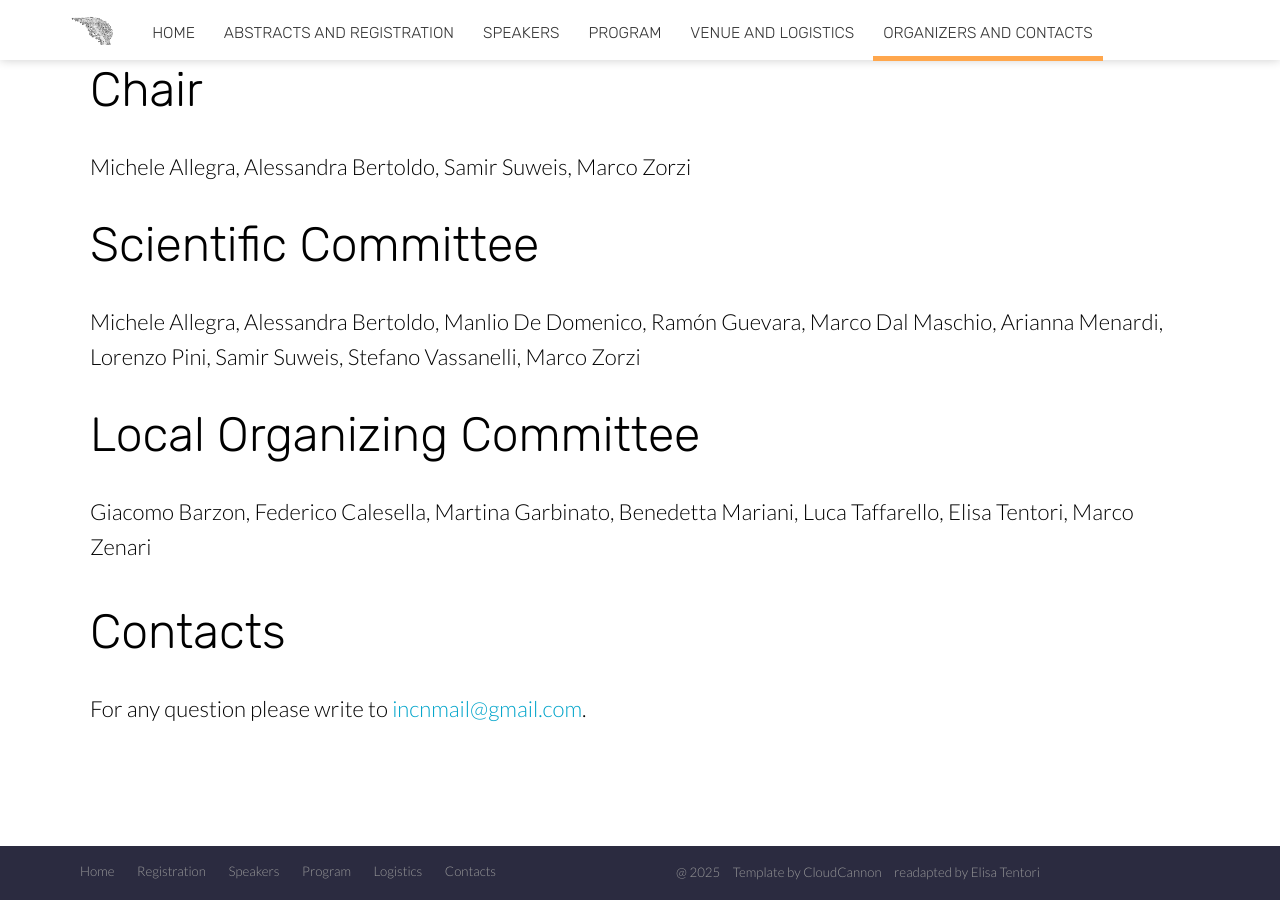
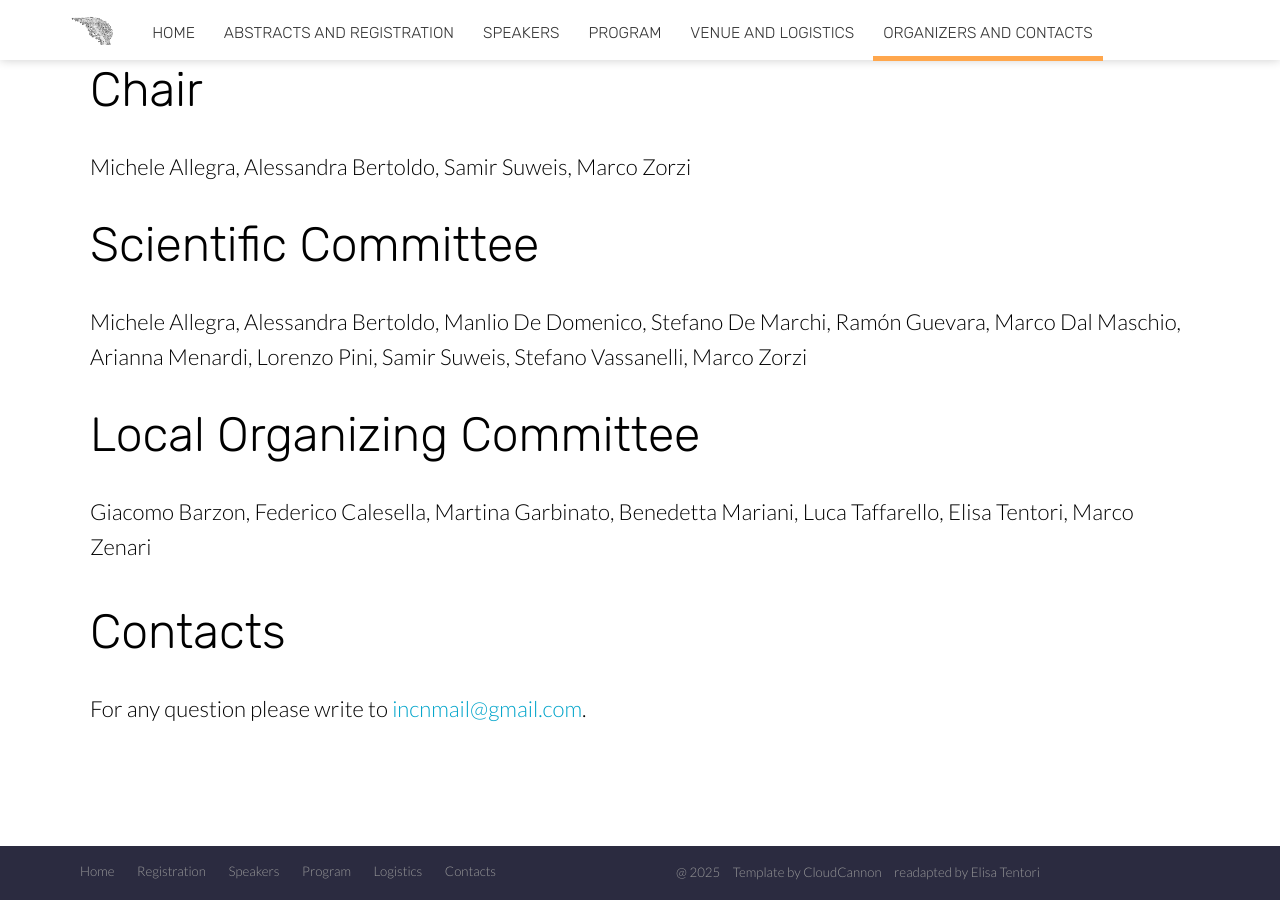
Before and after one commit to INCNgit/incn, a Jekyll site: the page built from organizers.html, in a window 1280 px wide and 900 px high, scrolled down 521 px. Built offline with Jekyll 4.4.1, drawn with Linux system fonts in a browser that asks for light colours; nearby versions of some CDN libraries.

Commit message:
minor changes

```diff
--- a/organizers.html
+++ b/organizers.html
@@ -79,7 +79,7 @@ image: /images/background/backpd.png
 
 				<h2 class="editable" style="margin-top: 2rem;">Scientific Committee</h2>
 				<p class="editable">
-					Michele Allegra, Alessandra Bertoldo, Manlio De Domenico, Ramón Guevara, Marco Dal Maschio, Arianna Menardi, Lorenzo Pini, Samir Suweis, Stefano Vassanelli, Marco Zorzi
+					Michele Allegra, Alessandra Bertoldo, Manlio De Domenico, Stefano De Marchi, Ramón Guevara, Marco Dal Maschio, Arianna Menardi, Lorenzo Pini, Samir Suweis, Stefano Vassanelli, Marco Zorzi
 				</p>
 
 				<h2 class="editable" style="margin-top: 2rem;">Local Organizing Committee</h2>
```
